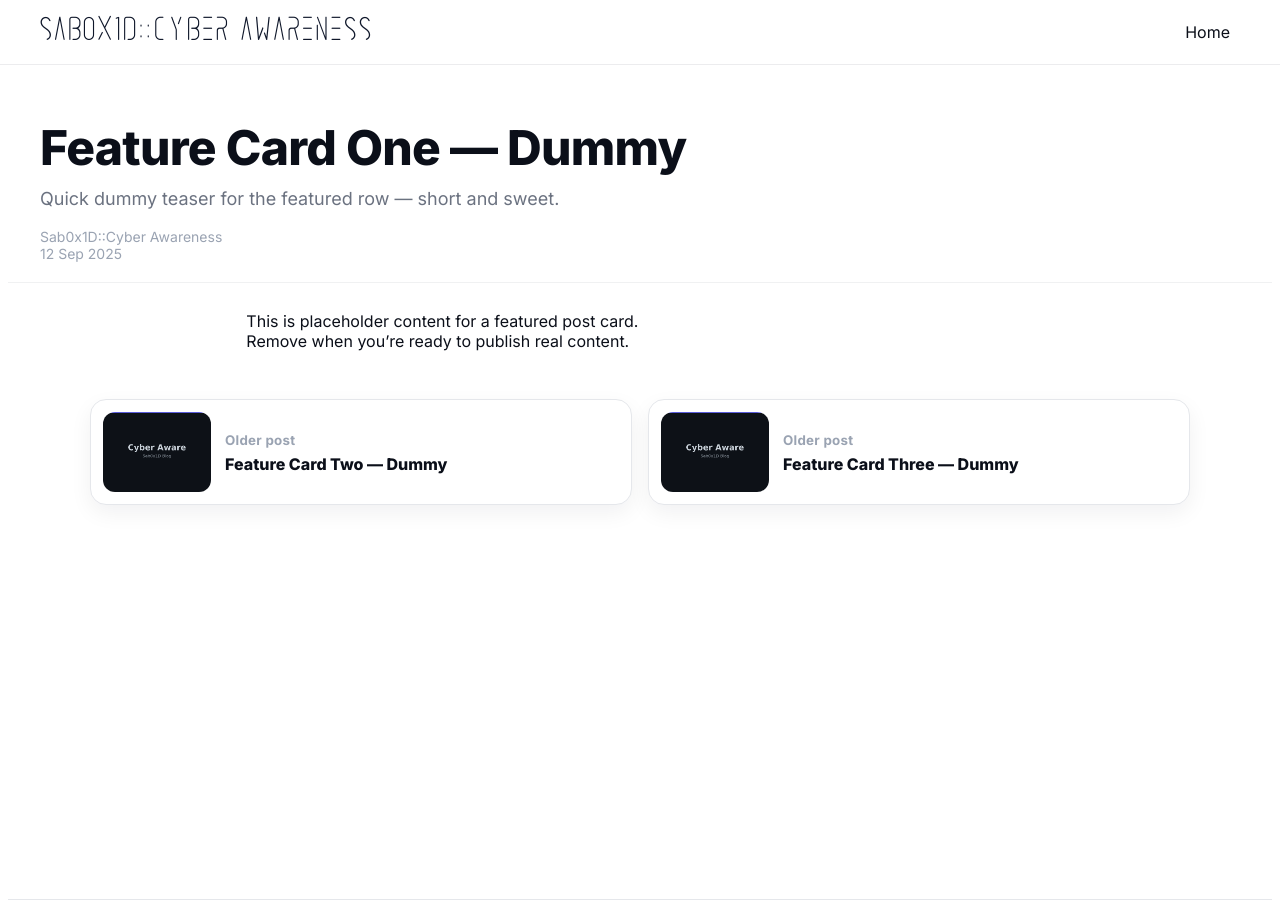
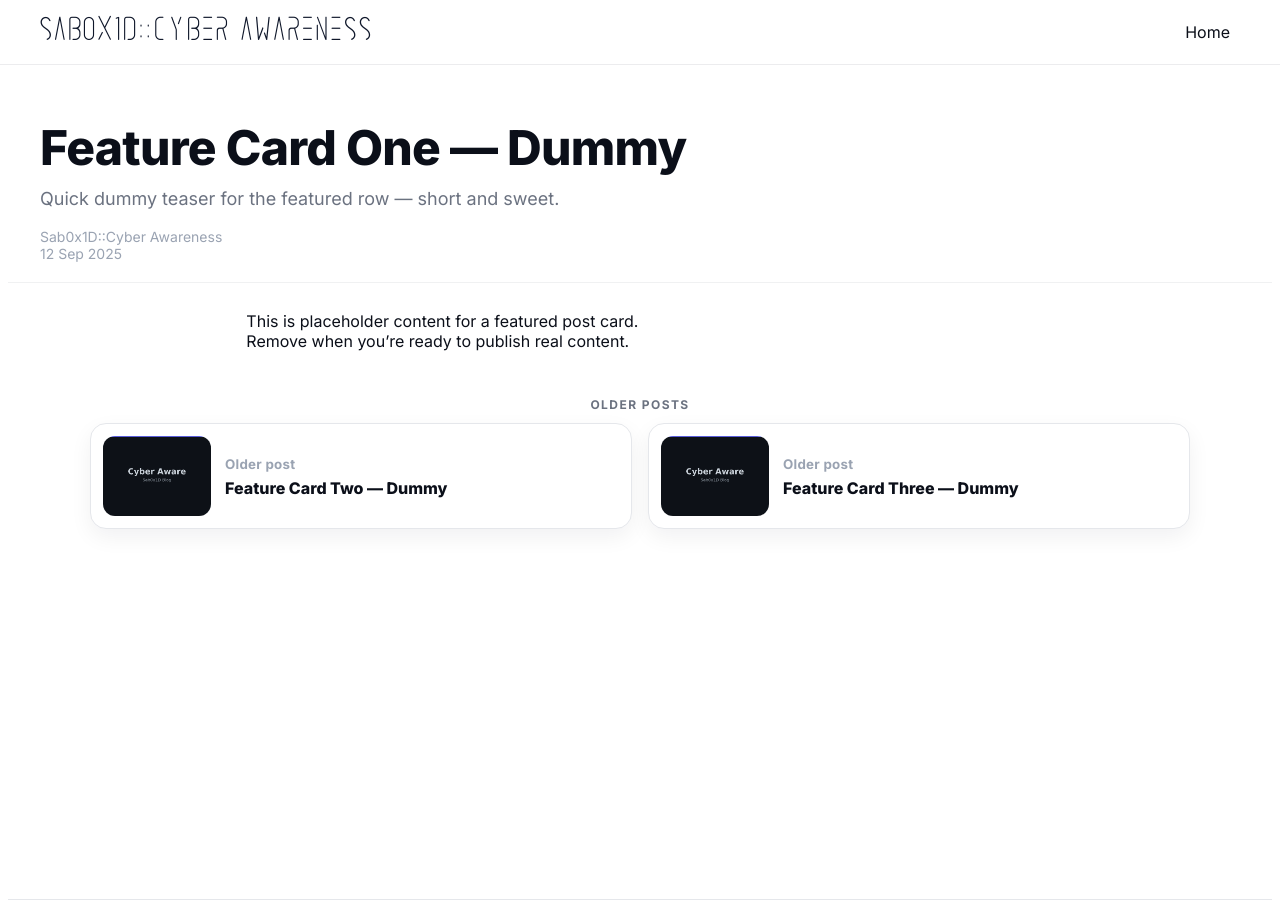
Before and after one commit to Sab0x1D/blogs, a Jekyll site: the page built from _listings/feat-card-one.md, in a window 1280 px wide and 900 px high. Built offline with Jekyll 4.4.1, drawn with Linux system fonts in a browser that asks for light colours.

Commit message:
older posts grid centering

```diff
--- a/_layouts/listing.html
+++ b/_layouts/listing.html
@@ -37,8 +37,17 @@
 
   /* ===== Older posts cards ===== */
   .post-neighbors{ max-width:1100px; margin:48px auto 24px; padding:0 20px; display:block !important; }
+  .neighbors-title{
+    margin: 0 0 12px;
+    text-align:center;
+    font: 700 12px/1 'Inter', sans-serif;
+    letter-spacing:.12em;
+    text-transform:uppercase;
+    color: var(--muted);
+  }
   .post-neighbors .grid{ display:grid; grid-template-columns:repeat(2,minmax(0,1fr)); gap:16px; }
   @media (max-width:820px){ .post-neighbors .grid{ grid-template-columns:1fr; } }
+
   .nav-card{
     display:grid; grid-template-columns:108px 1fr; gap:14px; align-items:center;
     background:var(--card); border:1px solid var(--card-border); border-radius:16px;
@@ -49,6 +58,17 @@
   .nav-card .thumb{ width:100%; height:80px; object-fit:cover; border-radius:12px; background:#f1f5f9; }
   .nav-card small{ display:inline-block; font-weight:700; color:var(--muted-2); margin-bottom:6px; letter-spacing:.02em; }
   .nav-card .title{ margin:0; font-weight:800; line-height:1.25; font-size:16px; }
+
+  /* === OVERRIDE: if a global :has() rule centers single .grid items,
+     force neighbors' single card to stay LEFT (column 1) on desktop === */
+  @supports(selector(:has(*))){
+    @media (min-width: 821px){
+      .post-neighbors .grid:has(> :nth-child(1)):not(:has(> :nth-child(2))) > :first-child{
+        grid-column: 1 !important;
+        justify-self: stretch;
+      }
+    }
+  }
 </style>
 
 {%- assign hero_img = page.hero | default: page.thumb -%}
@@ -77,8 +97,8 @@
 </section>
 
 {%- comment -%}
-  OLDER POSTS — collection = site.listings (your content lives in _listings/).
-  Liquid-safe: compare by doc.path == page.path; no boolean operators.
+  OLDER POSTS — uses site.listings (your posts live in _listings/).
+  Liquid-safe: compare by doc.path == page.path.
 {%- endcomment -%}
 {%- assign master = site.listings | sort: "date" | reverse -%}
 {%- assign older1 = nil -%}
@@ -117,6 +137,7 @@
 
 {%- if older1 or older2 -%}
 <section class="post-neighbors" aria-label="Older posts">
+  <h2 class="neighbors-title">Older posts</h2>
   <div class="grid">
     {%- if older1 -%}
     <a class="nav-card" href="{{ older1.url | relative_url }}">
```
